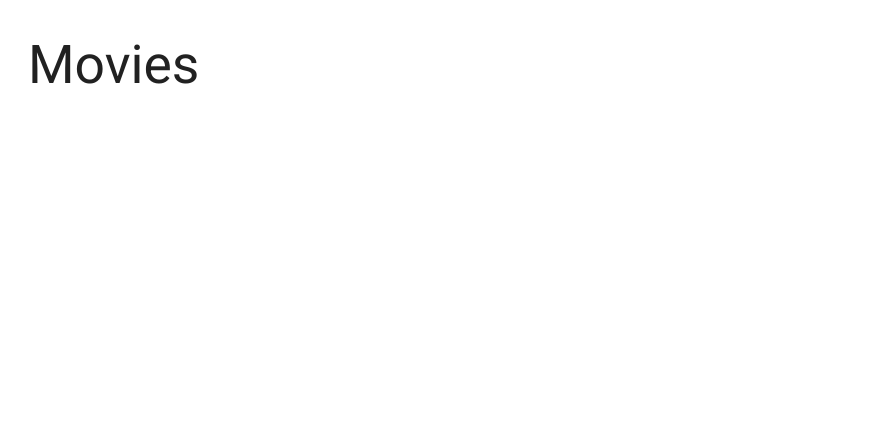
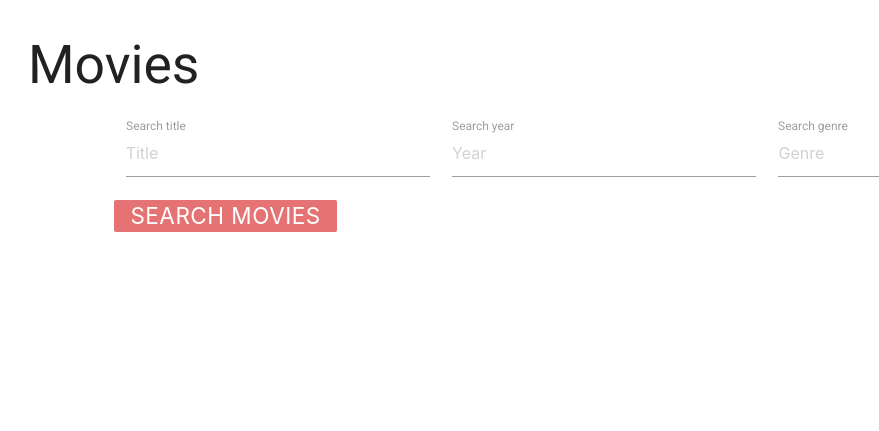
Before and after one commit to ivychen/goodviews, a Flask app: template templates/main.html in a window 1280 px wide. Shown: the top 431 px of the page, without its empty margins (36-915 px from the left). Run offline with Flask 2, Linux system fonts and the light colour scheme; the template is opened without the code that fills it, so the values that code supplies are empty; parts of the project's set-up code (start-up, migrations or seed data) failed here and were passed over; some libraries are stand-ins or nearby versions.

Commit message:
Added search

```diff
--- a/server-python3.py
+++ b/server-python3.py
@@ -128,21 +128,30 @@ def index():
 #
 # Notice that the function name is main() rather than index()
 # The functions for each app.route need to have different names
-@app.route('/main')
+@app.route('/main', methods=['GET', 'POST'])
 @login_required
 def main():
-
     # example of a database query
     # cursor = g.conn.execute("SELECT name FROM test")
-    print(current_user)
 
-    # Query: Movies
-    cursor = g.conn.execute("SELECT * FROM Movies")
     movies = []
-    movies = cursor.fetchall()
-    cursor.close()
-    # for result in cursor:
-    #     rows.append(result)  # can also be accessed using result[0]
+    if bool(request.form):
+        mTitle = None if not request.form['mTitle'] else request.form['mTitle']
+
+        mYear = None if not request.form['mYear'] else int(request.form['mYear'])
+
+        mGenre = None if not request.form['mGenre'] else request.form['mGenre']
+
+        cursor = g.conn.execute("SELECT * FROM Movies M WHERE (%s is null OR M.name ILIKE %s) AND (%s is null or M.year = %s) AND (%s is null or M.genre ILIKE %s)", mTitle, mTitle, mYear, mYear, mGenre, mGenre)
+        movies = cursor.fetchall()
+        cursor.close()
+    else:
+        # Query: Movies
+        cursor = g.conn.execute("SELECT * FROM Movies")
+        movies = cursor.fetchall()
+        cursor.close()
+        # for result in cursor:
+        #     rows.append(result)  # can also be accessed using result[0]
 
     # Query: Talent
     cursor = g.conn.execute("SELECT T.tid, T.name, S.movieID, S.role FROM Talent T, Stars_In S WHERE T.tid = S.tid")
@@ -198,7 +207,6 @@ def main():
     #     {% for n in data %}
     #     <div>{{n}}</div>
     #     {% endfor %}
-    #
     context = dict(movies=movies, talent=talent, movie_reviews=movie_reviews, movie_ratings=movie_ratings, user_movie_reviews=user_movie_reviews, uid=current_user.uid, collections=collections)
 
     return render_template("main.html", **context)
@@ -219,15 +227,6 @@ def write_review():
         return redirect('/theaters')
 
     return redirect('/main')
-
-
-# Example of adding new data to the database
-@app.route('/add', methods=['POST'])
-def add():
-    name = request.form['name']
-    print(name)
-    g.conn.execute('INSERT INTO test(name) VALUES (%s)', name)
-    return redirect('/another')
 
 # === THEATERS ===
 @app.route('/theaters')
--- a/templates/main.html
+++ b/templates/main.html
@@ -3,6 +3,28 @@
 {% block body %}
 
 <h2>Movies</h2>
+
+<form method="POST" action="/main" class="col s12">
+  <div class="row review-form">
+    <div class="input-field col s12 hide">
+      <input placeholder="True" id="search" name="search" type="text" class="validate">
+      <label>Search?</label>
+    </div>
+    <div class="input-field col s4">
+      <input placeholder="Title" id="search-title" name="mTitle" type="text" class="validate">
+      <label>Search title</label>
+    </div>
+    <div class="input-field col s4">
+      <input placeholder="Year" id="search-year" name="mYear" type="text" class="validate">
+      <label>Search year</label>
+    </div>
+    <div class="input-field col s4">
+      <input placeholder="Genre" id="search-genre" name="mGenre" type="text" class="validate">
+      <label>Search genre</label>
+    </div>
+    <button class="btn waves-effect waves-light red lighten-2 btn-small" type="submit" name="search">Search Movies</button>
+  </div>
+</form>
 
 <div>
   {% for mid, name, year, genre, runtime, overview in movies %}
```
